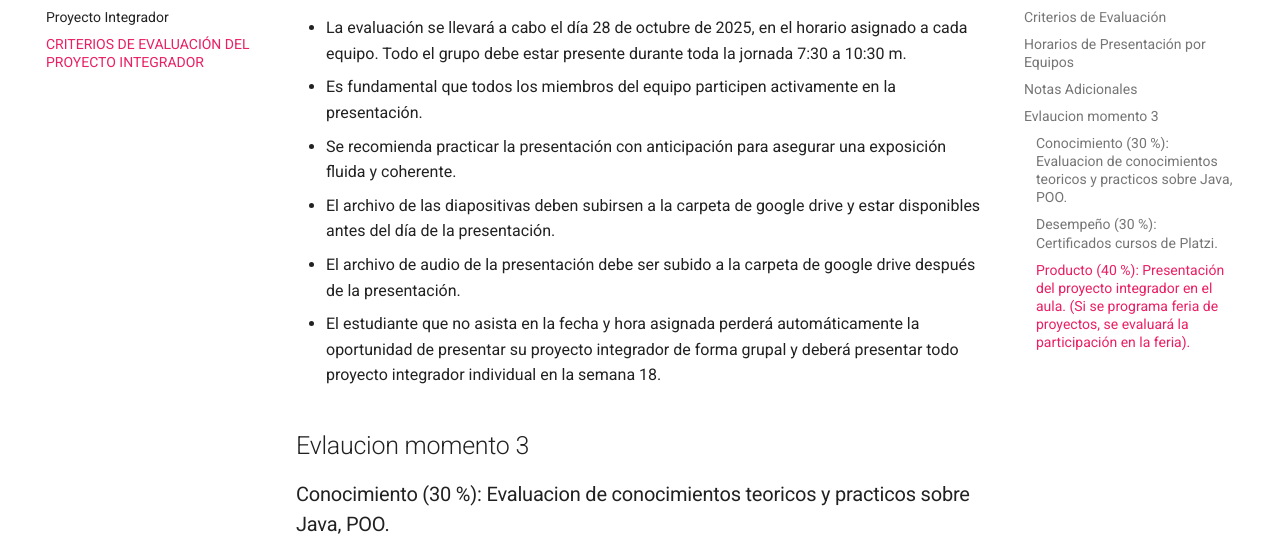
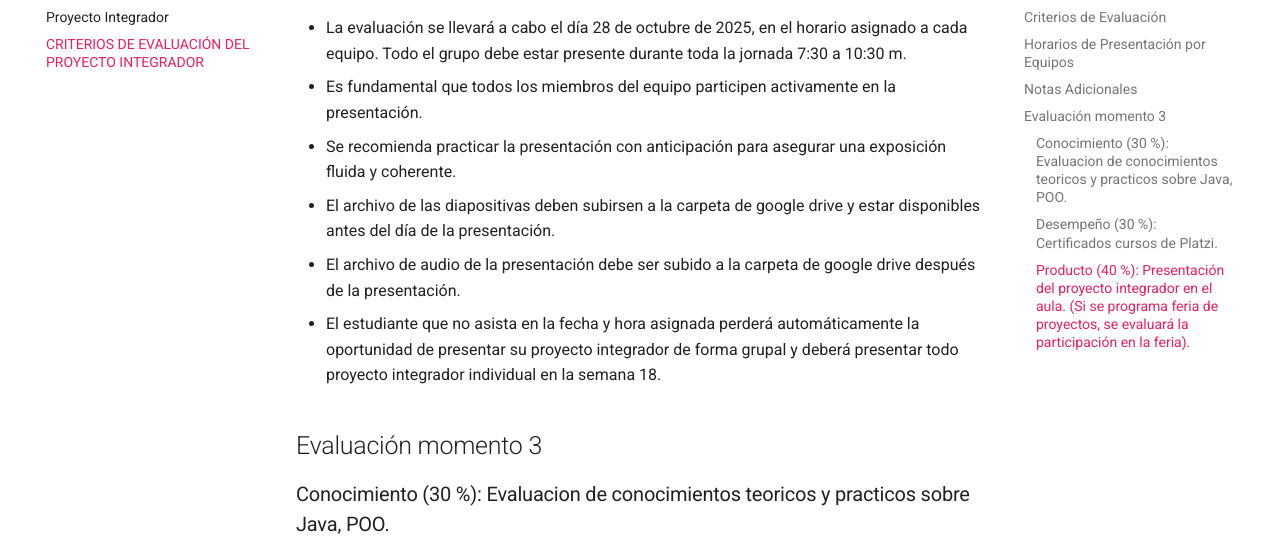
Before and after one commit to jfinfocesde/25b1, an MkDocs documentation site: the page built from docs/pi/p2.md, in a window 1280 px wide and 900 px high, scrolled down 2408 px. Shown: the part 139-683 px from the top of the window. Built offline with MkDocs 1.6.1 and Material for MkDocs 9.7.7, drawn with Linux system fonts in a browser that asks for light colours.

Commit message:
21-10-2025

```diff
--- a/docs/pi/p2.md
+++ b/docs/pi/p2.md
@@ -59,7 +59,7 @@
 - El archivo de audio de la presentación debe ser subido a la carpeta de google drive después de la presentación.
 - El estudiante que no asista en la fecha y hora asignada perderá automáticamente la oportunidad de presentar su proyecto integrador de forma grupal y deberá presentar todo proyecto integrador individual en la semana 18.
 
-## Evlaucion momento 3
+## Evaluación momento 3
 
 ### Conocimiento (30 %): Evaluacion de conocimientos teoricos y practicos sobre Java, POO.
 ### Desempeño (30 %): Certificados cursos de Platzi.
```
